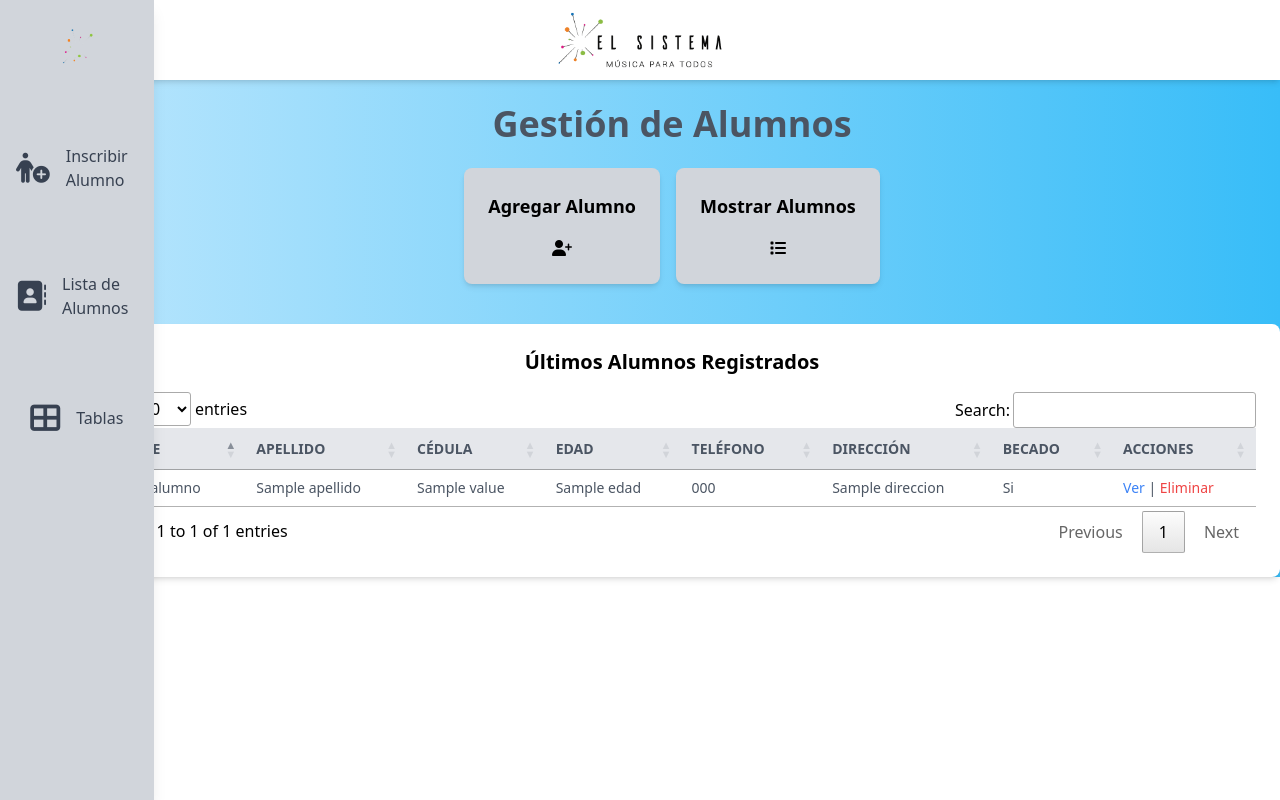
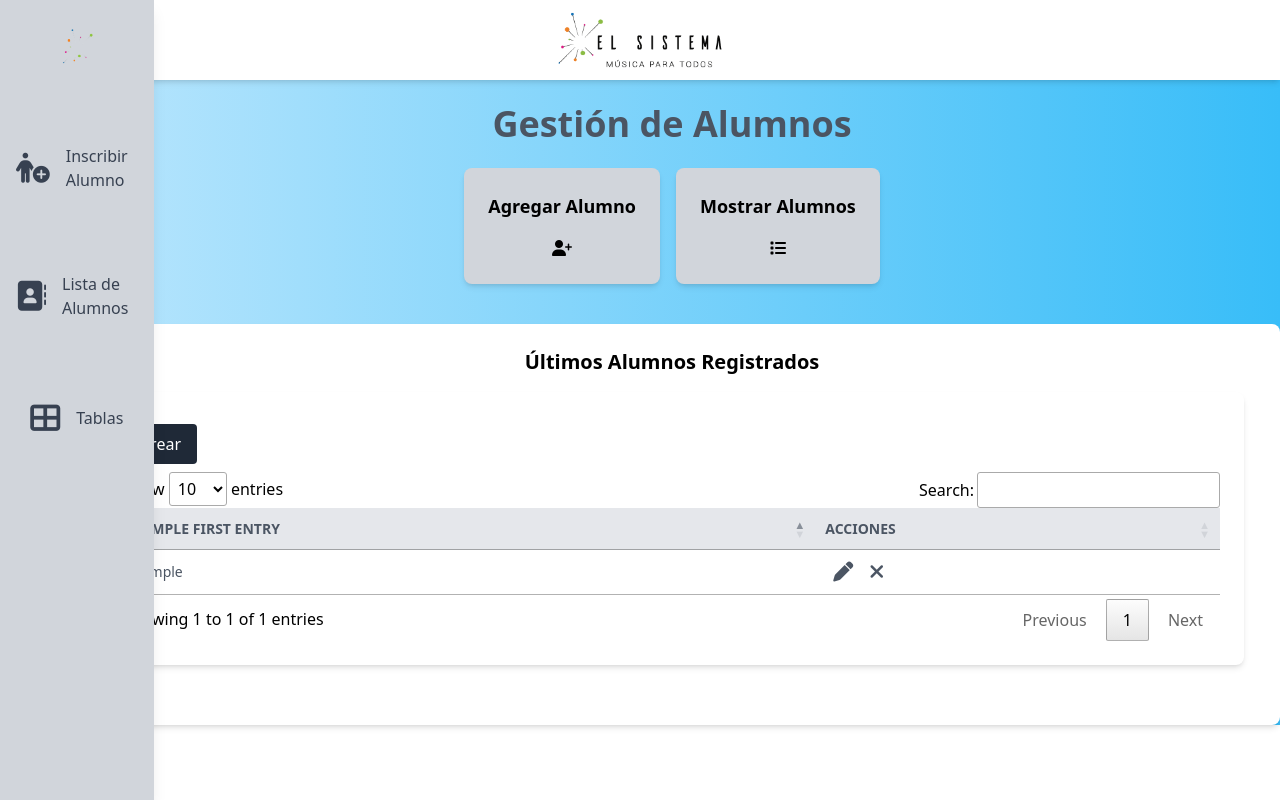
Before and after one commit to migueacastro/sistema-de-orquesta, a Django app: template sistema/matricula/templates/administrador/home.html in a window 1280 px wide. Run offline with Django 4.2, Linux system fonts and the light colour scheme; the template is opened without the code that fills it: most values are stand-ins (such as "Sample title", 1, 10 or a date in 2020); some libraries are stand-ins or nearby versions.

Commit message:
Modificar plantilla de ininicio

```diff
--- a/sistema/matricula/templates/administrador/home.html
+++ b/sistema/matricula/templates/administrador/home.html
@@ -24,47 +24,56 @@
 
         <div class="bg-white shadow-md rounded-lg p-6">
             <h3 class="text-xl font-semibold mb-4">Últimos Alumnos Registrados</h3>
+            <div class="bg-white shadow-md rounded-lg p-6 m-3 mb-9 " id="section-table">
+                <div class="flex flex-row w-full">
+                    <a id="crear-btn" class="bg-gray-800 text-white px-4 py-2 my-2 rounded" href="#">
+                        Crear
+                    </a>
+                </div>
                 <div class="overflow-x-auto">
-                <table class="min-w-full table-auto" id="tablita">
+                    <table class="min-w-full table-auto" id="entry-table">
                         <thead>
                             <tr class="bg-gray-200 text-gray-600 uppercase text-sm leading-normal">
-                            <th class="py-3 px-6 text-left">Nombre</th>
-                            <th class="py-3 px-6 text-left">Apellido</th>
-                            <th class="py-3 px-6 text-left">Cédula</th>
-                            <th class="py-3 px-6 text-left">Edad</th>
-                            <th class="py-3 px-6 text-left">Teléfono</th>
-                            <th class="py-3 px-6 text-left">Dirección</th>
-                            <th class="py-3 px-6 text-left">Becado</th>
+                                {% if first_entry %}
+                                    {% for field_name, field_value in first_entry.items %}
+                                        {% if field_name != "activo" %}
+                                            {% if field_name == "id" %}
+                                                <th class="py-3 px-6 text-center" width="25">
+                                                    {{ field_name }}
+                                                </th>
+                                            {% else %}
+                                                <th class="py-3 px-6 text-left">
+                                                    {{ field_name }}
+                                                </th>
+                                            {% endif %}
+                                        {% endif %}
+                                    {% endfor %}
                                     <th class="py-3 px-6 text-left">Acciones</th>
+                                {% else %}
+                                    <th>Sin registros</th>
+                                {% endif %}
                             </tr>
                         </thead>
                         <tbody class="text-gray-600 text-sm font-light">
-                        {% for alumno in alumnos %}
-
-                            <tr class="border-b border-gray-200 hover:bg-sky-100" onclick="goToURL('alumnos/{{ alumno.id }}');">
-                                    <td class="py-3 px-6 text-left">{{ alumno.nombre }}</td>
-                                    <td class="py-3 px-6 text-left">{{ alumno.apellido }}</td>
-                                    <td class="py-3 px-6 text-left">{% if field.value %}{{ field.value }}{% endif %}</td>
-                                    <td class="py-3 px-6 text-left">{{ alumno.edad }}</td>
-                                    <td class="py-3 px-6 text-left">{{ alumno.telefono }}</td>
-                                    <td class="py-3 px-6 text-left">{{ alumno.direccion }}</td>
+                            {% for entry in entries %}
+                                <tr class="border-b border-gray-200 hover:bg-sky-100" onclick="event.stopPropagation(); goToURL(window.location + '{{ entry.id }}');">
+                                    {% for field_name, field_value in entry.items %}
+                                        {% if field_name != "activo" %}
                                             <td class="py-3 px-6 text-left">
-                                        {% if alumno.becado_set.all.count > 0 %}
-                                            Si
+                                                {% if field_value %}
+                                                    {{ field_value }}
                                                 {% else %}
-                                            No
+                                                    Ninguno
                                                 {% endif %}
                                             </td>
-                                    <td class="py-3 px-6 text-left">
-                                        <a href="#" class="text-blue-500 hover:underline" onclick="editarRegistro('{{ alumno.id }}')">Ver</a> |
-                                        <a href="#" class="text-red-500 hover:underline" onclick="eliminarRegistro('{{ alumno.id }}')">Eliminar</a>
+                                        {% endif %}
+                                    {% empty %}
+                                        <td class="py-3 px-6 text-left">Sin registros</td>
+                                    {% endfor %}
+                                    <td class="py-3 px-6 text-left flex flex-row">
+                                        <i class="fa-solid fa-pen mx-2 text-xl z-10 hover:text-3xl" onclick="editEntry('{{ entry.id }}');"></i>
+                                        <i class="fa-solid fa-xmark mx-2 text-xl" onclick="event.stopPropagation(); deleteEntry('{{ entry.id }}')"></i>
                                     </td>
-                            </tr>
-
-
-                        {% empty %}
-                        <tr>
-                            <td colspan="8" class="py-3 px-6 text-center">No hay alumnos registrados.</td>
                                 </tr>
                             {% endfor %}
                         </tbody>
@@ -72,8 +81,9 @@
                 </div>
             </div>
         </div>
+    </div>
     <script>
-        let table = new DataTable('#tablita');
+        let table = new DataTable('#entry-table');
         document.addEventListener('DOMContentLoaded', () => {
             document.getElementById("activate-form").addEventListener("click", function(event) {
                 event.preventDefault();
```
Also changed, not shown: sistema/matricula/views.py (+6 -2 lines). Lines whose indentation alone changed are shown as unchanged.
